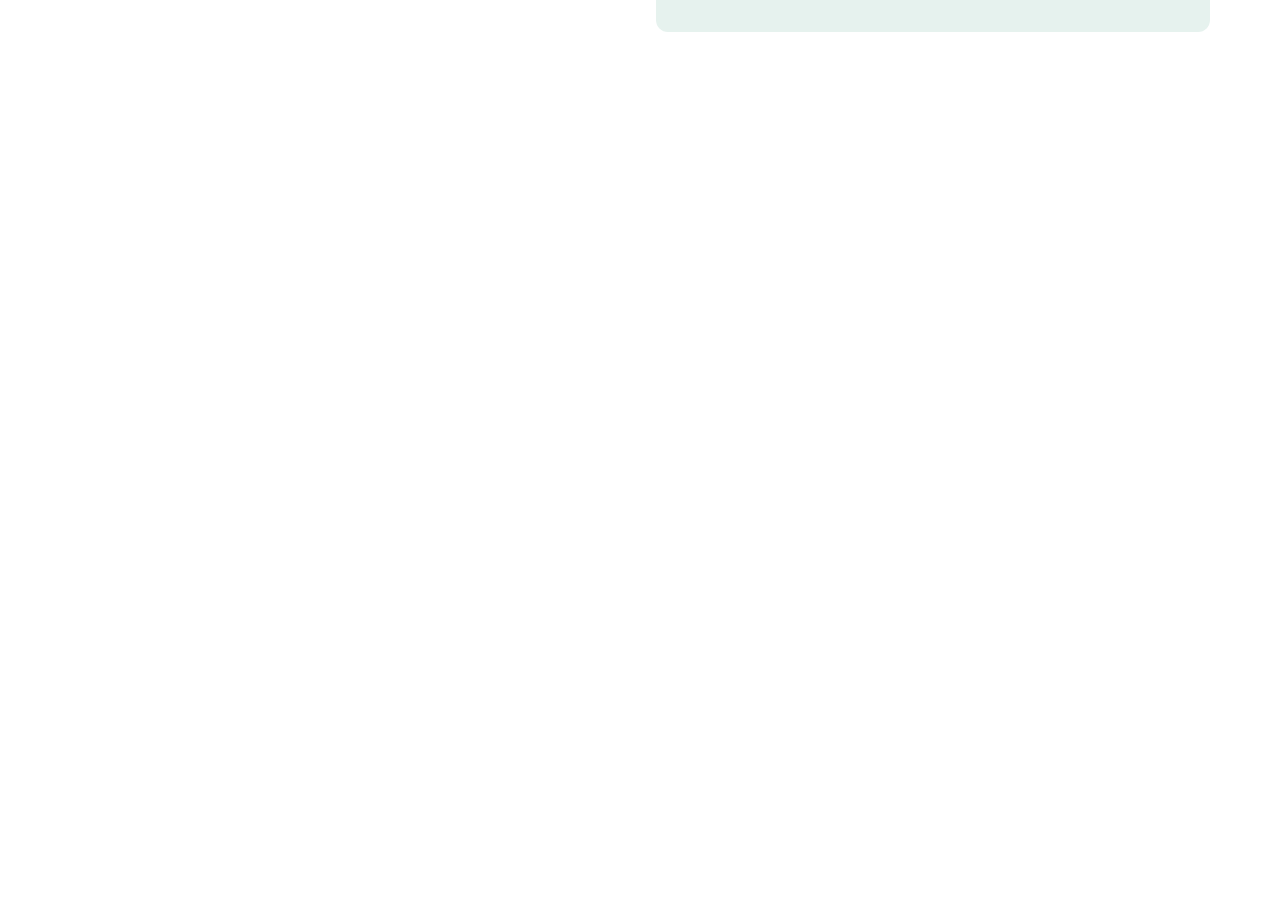
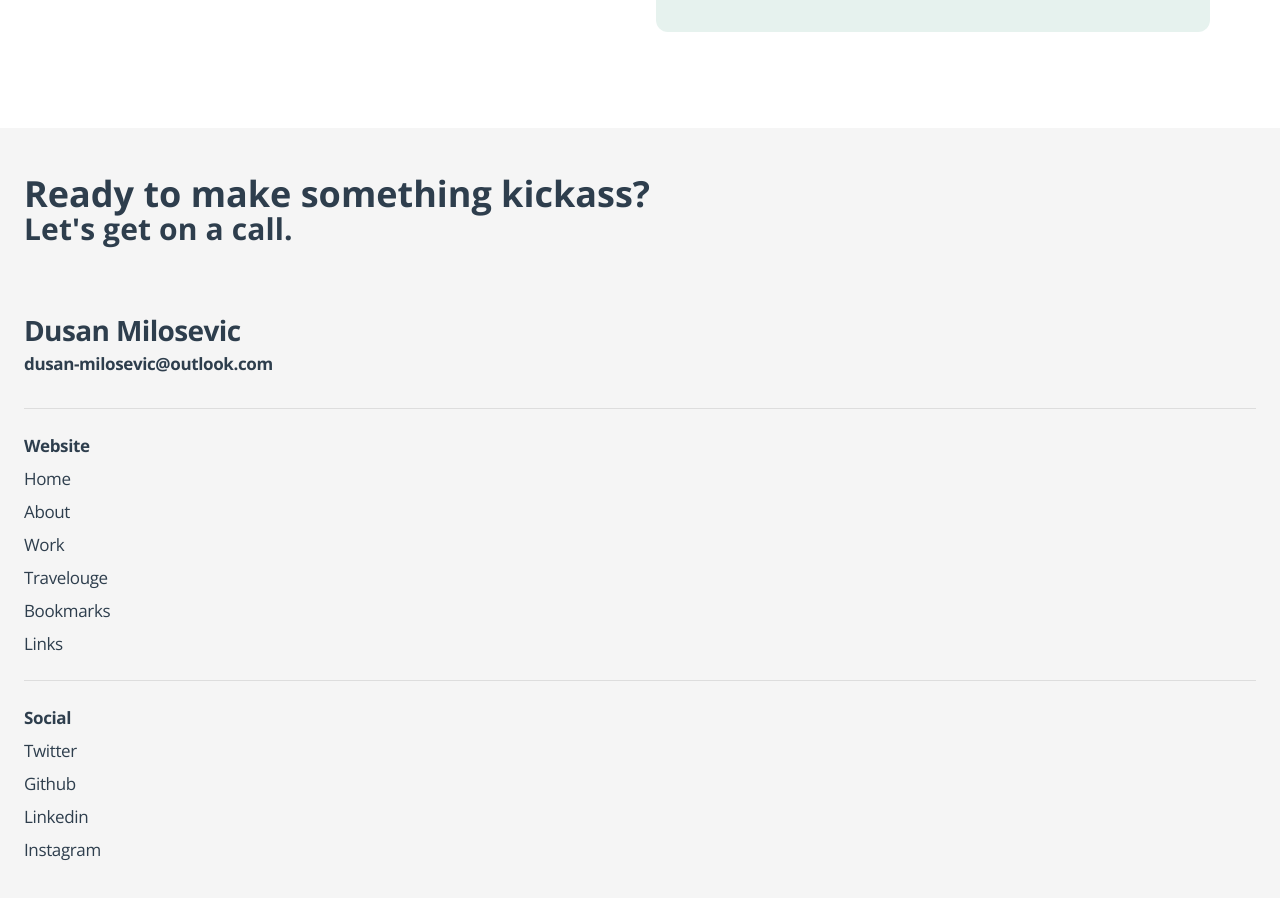
Before and after one commit to DEmanderbag/portfoliov2, a Next.js app: page /work in a window 1280 px wide. Shown: the part 2000-2898 px from the top of the page. Before the commit the page ends 2128 px from the top, so only its background shows below. Built offline with nearby package versions, Linux system fonts and the light colour scheme.

Commit message:
Update footer

```diff
--- a/components/layout/Footer.js
+++ b/components/layout/Footer.js
@@ -1,73 +1,105 @@
 import styles from "../../styles/layout/Footer.module.scss";
-
+import Link from "next/link";
 const footerData = [
   {
     question: "Ready to make something kickass?",
     action: "Let's get on a call.",
     name: "Dusan Milosevic",
     email: "dusan-milosevic@outlook.com",
-    links: [
+    social: [
+      {
+        name: "Twitter",
+        path: "/about",
+      },
+      {
+        name: "Github",
+        path: "/about",
+      },
+      {
+        name: "Linkedin",
+        path: "/about",
+      },
+      {
+        name: "Instagram",
+        path: "/about",
+      },
+    ],
+    website: [
+      {
+        name: "Home",
+        path: "/",
+      },
       {
         name: "About",
         path: "/about",
       },
       {
-        name: "Links",
-        path: "/links",
+        name: "Work",
+        path: "/work",
       },
       {
-        name: "Blog",
+        name: "Travelouge",
         path: "/blog",
       },
-      {
-        name: "Projects",
-        path: "/project",
-      },
-      // {
-      //   name: "Contact",
-      //   path: "/contact",
-      // },
-      // {
-      //   name: "Hardware I use",
-      //   path: "/links",
-      // },
-      // {
-      //   name: "Software I use",
-      //   path: "/about",
-      // },
       {
         name: "Bookmarks",
         path: "/bookmarks",
       },
+      // {
+      //   name: "Playground",
+      //   path: "/playground",
+      // },
       {
-        name: "Goals 2022",
-        path: "/goals",
+        name: "Links",
+        path: "/links",
       },
+      // {
+      //   name: "Sitemap",
+      //   path: "/sitemap",
+      // },
     ],
   },
 ];
+
 const Footer = () => {
   return (
     <footer className={styles.footer}>
       {footerData.map((value) => (
-        <div className={styles.wrapper} key={value}>
+        <div key={value}>
           <div className={styles.message}>
             <h2>{value.question}</h2>
             <h3>{value.action}</h3>
           </div>
-          <div className={styles.group}>
-            <div className={styles.contact}>
-              <p>{value.name}</p>
-              <a href={`mailto:${value.email}`}>{value.email}</a>
-            </div>
+          <div className={styles.contact}>
+            <p>{value.name}</p>
+            <a href={`mailto:${value.email}`}>{value.email}</a>
+          </div>
+          <section className={styles.links}>
+            <div className={styles.separator}></div>
+            <p className={styles.bold}>Website</p>
             <ul className={styles.links}>
-              {value.links.map((link) => (
-                <li key={link.name}>
-                  <a href={link.path}>{link.name}</a>
+              {value.website.map((website) => (
+                <li key={website.name}>
+                  <Link href={website.path}>
+                    <a className={styles.test}>{website.name}</a>
+                  </Link>
                 </li>
               ))}
             </ul>
-          </div>
+          </section>
+          <section className={styles.links}>
+            <div className={styles.separator}></div>
+            <p className={styles.bold}>Social</p>
+            <ul className={styles.links}>
+              {value.social.map((social) => (
+                <li key={social.name}>
+                  <a href={social.path} className={styles.test}>
+                    {social.name}
+                  </a>
+                </li>
+              ))}
+            </ul>
+          </section>
         </div>
       ))}
     </footer>
--- a/components/layout/Layout.js
+++ b/components/layout/Layout.js
@@ -6,7 +6,7 @@ const Layout = ({ children }) => {
     <>
       <Navigation />
       {children}
-      {/* <Footer /> */}
+      <Footer />
     </>
   );
 };
--- a/styles/layout/Footer.module.scss
+++ b/styles/layout/Footer.module.scss
@@ -2,8 +2,7 @@
 
 .footer {
   padding: var(--size-7) var(--size-4);
-  background-color: var(--color-3);
-
+  background-color: var(--color-1);
   .message {
     margin-bottom: var(--size-9);
     h2 {
@@ -21,33 +20,15 @@
       font-size: 28px;
     }
   }
-  .links {
-    display: grid;
-    grid-template-columns: repeat(2, 1fr);
-    gap: var(--size-4);
-    text-align: left;
-    font-weight: 600;
-  }
-
-  @include respond-above(tablet) {
-    .wrapper {
-      max-width: 92%;
-      margin: 0 auto;
-    }
-    .links {
-      max-width: 40rem;
-      grid-template-columns: repeat(3, 1fr);
-    }
-  }
-  @include respond-above(laptop) {
-    padding: var(--size-7);
-    .wrapper {
-      max-width: 1140px;
-    }
-    .group {
-      display: flex;
-      justify-content: space-between;
-      align-items: flex-start;
-    }
-  }
 }
+.separator {
+  border-bottom: 1px solid rgb(221, 221, 221) !important;
+  margin: var(--size-4) 0;
+}
+.bold {
+  font-weight: 700;
+  margin-bottom: var(--size-2);
+}
+.links > li {
+  margin-bottom: var(--size-2);
+}
```
